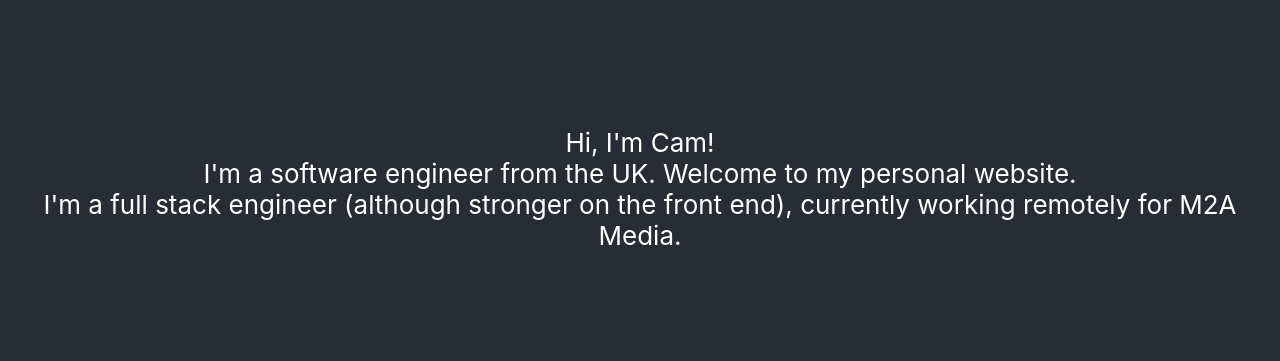
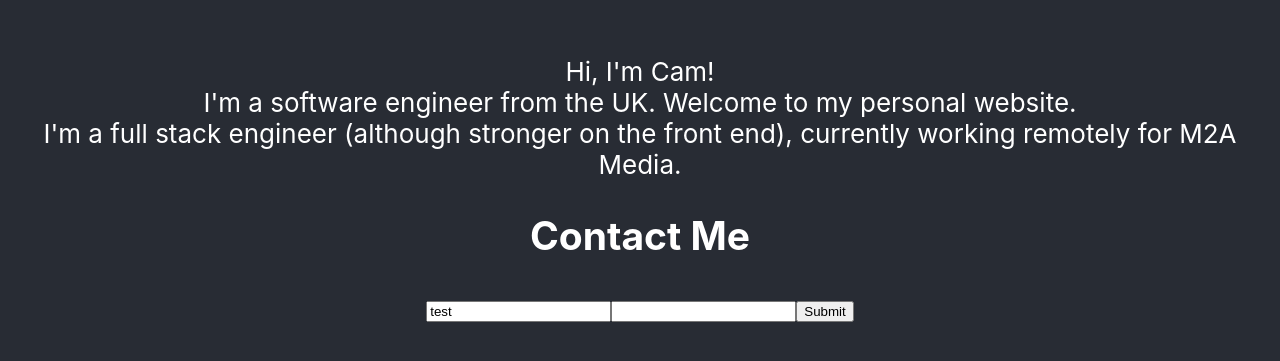
Before and after one commit to Reikon95/currentpersonalwebsite, a React (Create React App) app: page / in a window 1280 px wide. Shown: the part 211-572 px from the top of the page. Built offline with nearby package versions, Linux system fonts and the light colour scheme.

Commit message:
contact form setup

```diff
--- a/package.json
+++ b/package.json
@@ -12,6 +12,7 @@
     "@types/react-dom": "^17.0.0",
     "react": "^17.0.2",
     "react-dom": "^17.0.2",
+    "react-hook-form": "^7.0.7",
     "react-scripts": "4.0.3",
     "typescript": "^4.1.2",
     "web-vitals": "^1.0.1"
--- a/src/pages/about/about.tsx
+++ b/src/pages/about/about.tsx
@@ -1,9 +1,11 @@
+import Contact from "../contact/contact"
+
 export default function About() {
   return (
     <>
       I'm a full stack engineer (although stronger on the front end), currently
       working remotely for M2A Media.
-
+      <Contact />
     </>
   )
 }
--- a/src/pages/contact/contact.tsx
+++ b/src/pages/contact/contact.tsx
@@ -1,9 +1,35 @@
+import React from "react"
+import { useForm } from "react-hook-form"
+
+type Inputs = {
+  example: string
+  exampleRequired: string
+}
+
 export default function Contact() {
+  const {
+    register,
+    handleSubmit,
+    watch,
+    formState: { errors },
+  } = useForm<Inputs>()
+  const onSubmit = (data) => console.log(data)
+
   return (
     <>
       <h2>Contact Me</h2>
 
+      <form onSubmit={handleSubmit(onSubmit)}>
+        {/* register your input into the hook by invoking the "register" function */}
+        <input defaultValue="test" {...register("example")} />
 
+        {/* include validation with required or other standard HTML validation rules */}
+        <input {...register("exampleRequired", { required: true })} />
+        {/* errors will return when field validation fails  */}
+        {errors.exampleRequired && <span>This field is required</span>}
+
+        <input type="submit" />
+      </form>
     </>
   )
 }
```
Also changed, not shown: 1 other file (tests, documents, lock files or other folders).
